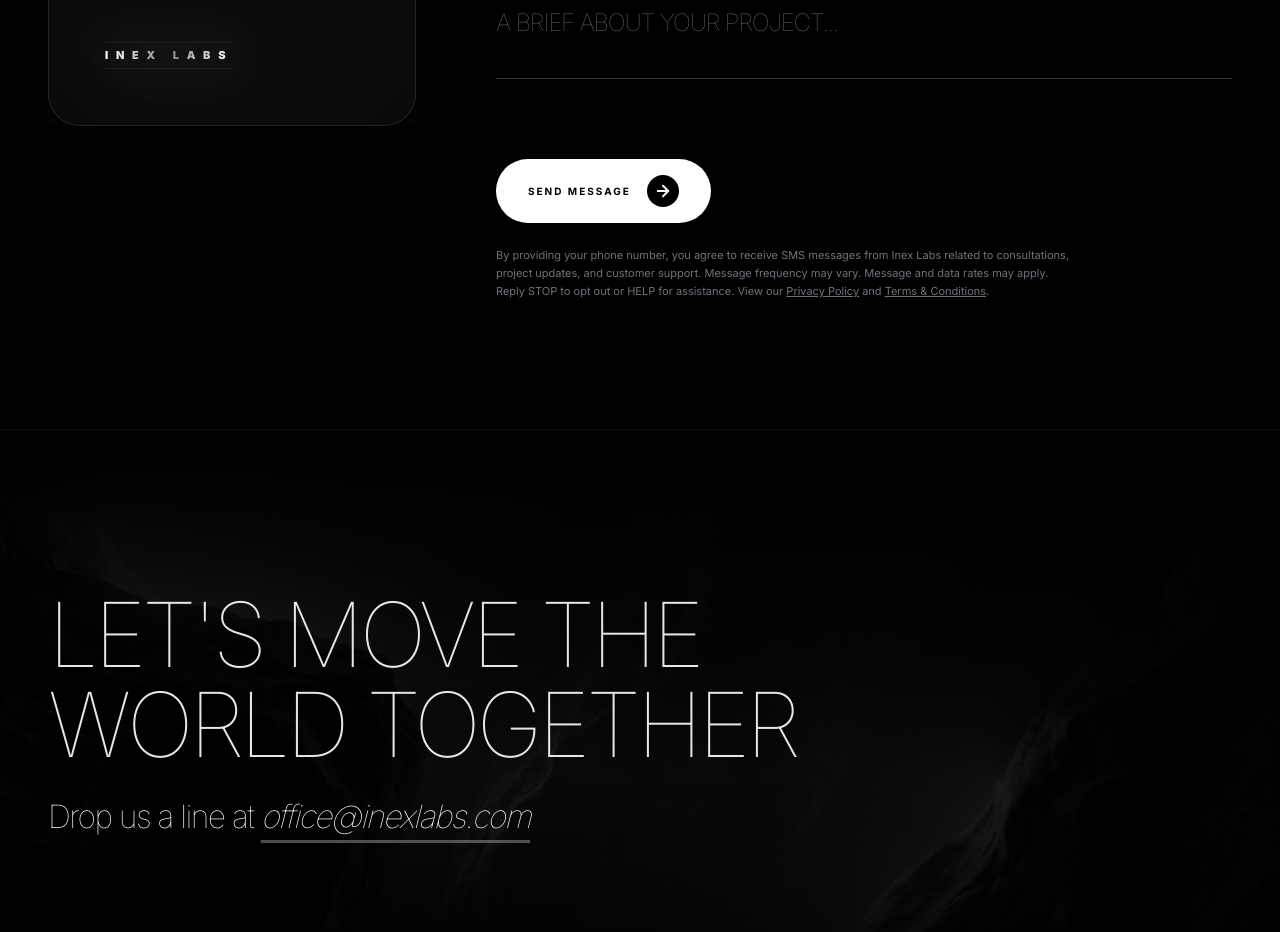
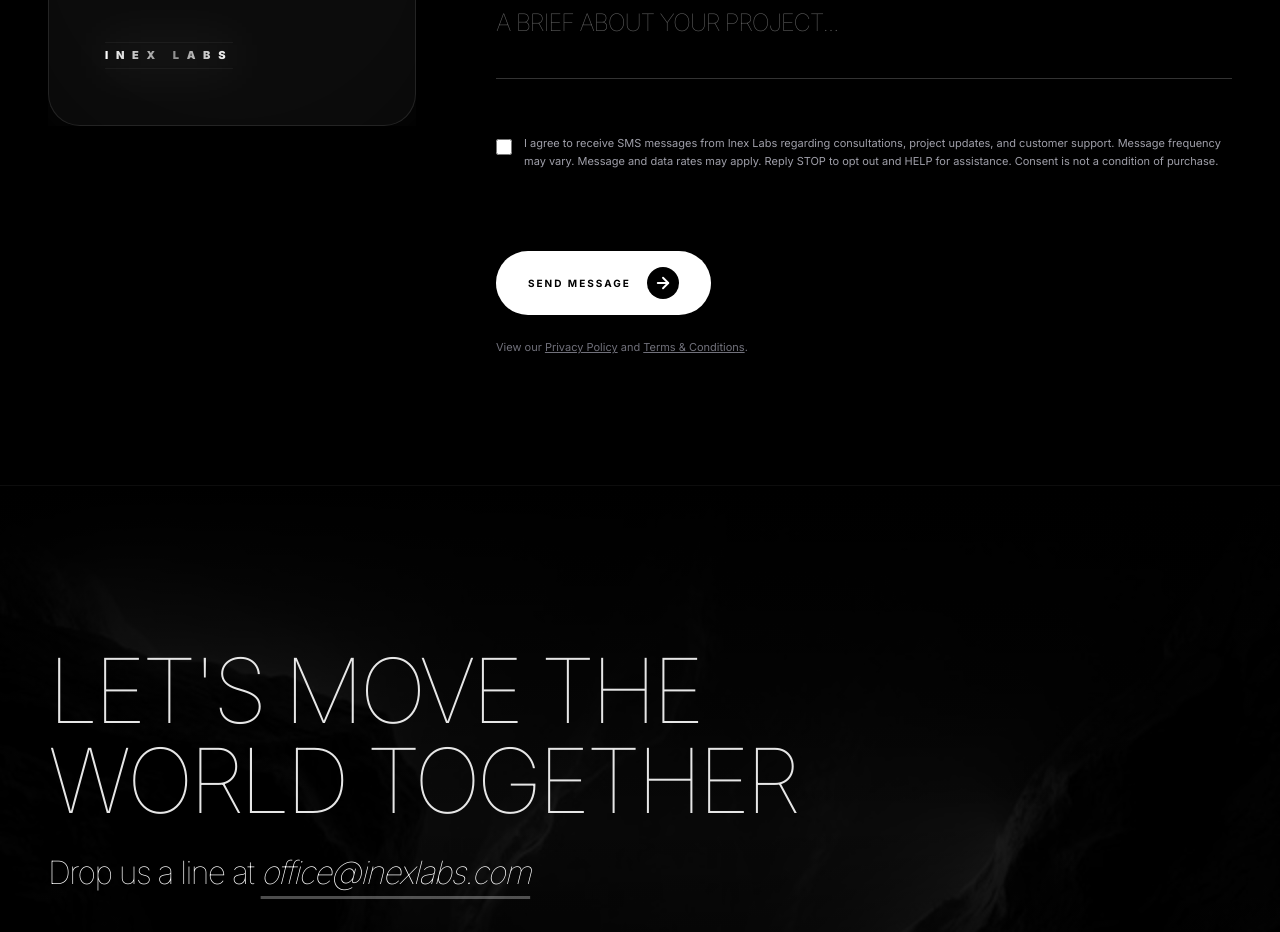
Before and after one commit to abuabakar000/inno7-softwares, a Next.js app: page /contact in a window 1280 px wide. Shown: the part 980-1912 px from the top of the page. Built offline with nearby package versions, Linux system fonts and the light colour scheme; no server answers.

Commit message:
ui changes

```diff
--- a/src/app/actions/sendEmail.ts
+++ b/src/app/actions/sendEmail.ts
@@ -13,6 +13,7 @@ export async function sendEmail(formData: {
   email: string;
   phone: string;
   message: string;
+  smsConsent?: boolean;
 }) {
   try {
     if (!process.env.RESEND_API_KEY) {
@@ -43,6 +44,13 @@ export async function sendEmail(formData: {
             <p style="font-size: 18px; margin-top: 0;">${formData.phone}</p>
           </div>
 
+          <div style="margin-top: 20px;">
+            <p style="color: #888; font-size: 12px; text-transform: uppercase; letter-spacing: 0.1em; margin-bottom: 5px;">SMS Consent Given?</p>
+            <p style="font-size: 18px; margin-top: 0; color: ${formData.smsConsent ? '#4ade80' : '#f87171'}; font-weight: bold;">
+              ${formData.smsConsent ? 'YES, CONSENTED' : 'NO / NOT CHECKED'}
+            </p>
+          </div>
+
           <div style="margin-top: 30px; padding-top: 20px; border-top: 1px solid rgba(255,255,255,0.1);">
             <p style="color: #888; font-size: 12px; text-transform: uppercase; letter-spacing: 0.1em; margin-bottom: 5px;">Message Brief</p>
             <p style="font-size: 16px; line-height: 1.6; margin-top: 0;">${formData.message}</p>
--- a/src/app/contact/page.tsx
+++ b/src/app/contact/page.tsx
@@ -60,12 +60,18 @@ export default function ContactPage() {
     name: "",
     phone: "",
     email: "",
-    message: ""
+    message: "",
+    smsConsent: false
   });
 
   const handleChange = (e: React.ChangeEvent<HTMLInputElement | HTMLTextAreaElement>) => {
-    const { name, value } = e.target;
-    setFormData(prev => ({ ...prev, [name]: value }));
+    const { name, value, type } = e.target;
+    if (type === "checkbox") {
+      const checked = (e.target as HTMLInputElement).checked;
+      setFormData(prev => ({ ...prev, [name]: checked }));
+    } else {
+      setFormData(prev => ({ ...prev, [name]: value }));
+    }
   };
 
   const handleSubmit = async (e: React.FormEvent) => {
@@ -77,7 +83,7 @@ export default function ContactPage() {
       const result = await sendEmail(formData);
       if (result.success) {
         setIsSuccess(true);
-        setFormData({ name: "", phone: "", email: "", message: "" });
+        setFormData({ name: "", phone: "", email: "", message: "", smsConsent: false });
         setTimeout(() => setIsSuccess(false), 5000);
       } else {
         setErrorMessage(result.error || "Failed to send message. Please try again.");
@@ -228,6 +234,21 @@ export default function ContactPage() {
               />
             </div>
 
+            <div className="flex flex-col gap-2 mt-2">
+              <label className="flex items-start gap-3 cursor-pointer group text-zinc-400 hover:text-white transition-colors">
+                <input
+                  type="checkbox"
+                  name="smsConsent"
+                  checked={formData.smsConsent}
+                  onChange={handleChange}
+                  className="mt-1 w-4 h-4 rounded border-white/20 bg-transparent text-white focus:ring-white cursor-pointer accent-black shrink-0"
+                />
+                <span className="text-[11px] leading-relaxed select-none">
+                  I agree to receive SMS messages from Inex Labs regarding consultations, project updates, and customer support. Message frequency may vary. Message and data rates may apply. Reply STOP to opt out and HELP for assistance. Consent is not a condition of purchase.
+                </span>
+              </label>
+            </div>
+
             <div className="pt-8 flex flex-col gap-4">
               <div className="relative inline-block">
                 <AgencyButton
@@ -236,7 +257,7 @@ export default function ContactPage() {
                 />
               </div>
               <p className="text-[11px] leading-relaxed text-zinc-500 mt-2 max-w-xl">
-                By providing your phone number, you agree to receive SMS messages from Inex Labs related to consultations, project updates, and customer support. Message frequency may vary. Message and data rates may apply. Reply STOP to opt out or HELP for assistance. View our <a href="https://inexlabs.com/privacy" target="_blank" rel="noopener noreferrer" className="underline hover:text-zinc-300 transition-colors">Privacy Policy</a> and <a href="https://inexlabs.com/terms" target="_blank" rel="noopener noreferrer" className="underline hover:text-zinc-300 transition-colors">Terms & Conditions</a>.
+                View our <a href="https://inexlabs.com/privacy" target="_blank" rel="noopener noreferrer" className="underline hover:text-zinc-300 transition-colors">Privacy Policy</a> and <a href="https://inexlabs.com/terms" target="_blank" rel="noopener noreferrer" className="underline hover:text-zinc-300 transition-colors">Terms & Conditions</a>.
               </p>
             </div>
           </motion.form>
--- a/src/components/ContactModal.tsx
+++ b/src/components/ContactModal.tsx
@@ -55,7 +55,8 @@ export default function ContactModal({ isOpen, onClose }: ContactModalProps) {
     name: "",
     phone: "",
     email: "",
-    message: ""
+    message: "",
+    smsConsent: false
   });
 
   useEffect(() => {
@@ -63,8 +64,13 @@ export default function ContactModal({ isOpen, onClose }: ContactModalProps) {
   }, []);
 
   const handleChange = (e: React.ChangeEvent<HTMLInputElement | HTMLTextAreaElement>) => {
-    const { name, value } = e.target;
-    setFormData(prev => ({ ...prev, [name]: value }));
+    const { name, value, type } = e.target;
+    if (type === "checkbox") {
+      const checked = (e.target as HTMLInputElement).checked;
+      setFormData(prev => ({ ...prev, [name]: checked }));
+    } else {
+      setFormData(prev => ({ ...prev, [name]: value }));
+    }
   };
 
   const handleSubmit = async (e: React.FormEvent) => {
@@ -76,7 +82,7 @@ export default function ContactModal({ isOpen, onClose }: ContactModalProps) {
       const result = await sendEmail(formData);
       if (result.success) {
         setIsSuccess(true);
-        setFormData({ name: "", phone: "", email: "", message: "" });
+        setFormData({ name: "", phone: "", email: "", message: "", smsConsent: false });
         setTimeout(() => {
           setIsSuccess(false);
           onClose();
@@ -188,6 +194,21 @@ export default function ContactModal({ isOpen, onClose }: ContactModalProps) {
                   />
                 </div>
 
+                <div className="flex flex-col gap-2 mt-2">
+                  <label className="flex items-start gap-3 cursor-pointer group text-zinc-600 hover:text-black transition-colors">
+                    <input
+                      type="checkbox"
+                      name="smsConsent"
+                      checked={formData.smsConsent}
+                      onChange={handleChange}
+                      className="mt-1 w-4 h-4 rounded border-zinc-300 text-black focus:ring-black cursor-pointer accent-black shrink-0"
+                    />
+                    <span className="text-[11px] leading-relaxed select-none">
+                      I agree to receive SMS messages from Inex Labs regarding consultations, project updates, and customer support. Message frequency may vary. Message and data rates may apply. Reply STOP to opt out and HELP for assistance. Consent is not a condition of purchase.
+                    </span>
+                  </label>
+                </div>
+
                 {/* Action Buttons */}
                 <div className="flex flex-col gap-4 mt-4">
                   <div className="flex items-center gap-4">
@@ -206,7 +227,7 @@ export default function ContactModal({ isOpen, onClose }: ContactModalProps) {
                     </button>
                   </div>
                   <p className="text-[10px] leading-relaxed text-zinc-500 max-w-md mt-1">
-                    By providing your phone number, you agree to receive SMS messages from Inex Labs related to consultations, project updates, and customer support. Message frequency may vary. Message and data rates may apply. Reply STOP to opt out or HELP for assistance. View our <a href="https://inexlabs.com/privacy" target="_blank" rel="noopener noreferrer" className="underline hover:text-black transition-colors">Privacy Policy</a> and <a href="https://inexlabs.com/terms" target="_blank" rel="noopener noreferrer" className="underline hover:text-black transition-colors">Terms & Conditions</a>.
+                    View our <a href="https://inexlabs.com/privacy" target="_blank" rel="noopener noreferrer" className="underline hover:text-black transition-colors">Privacy Policy</a> and <a href="https://inexlabs.com/terms" target="_blank" rel="noopener noreferrer" className="underline hover:text-black transition-colors">Terms & Conditions</a>.
                   </p>
                 </div>
                 {errorMessage && (
```
